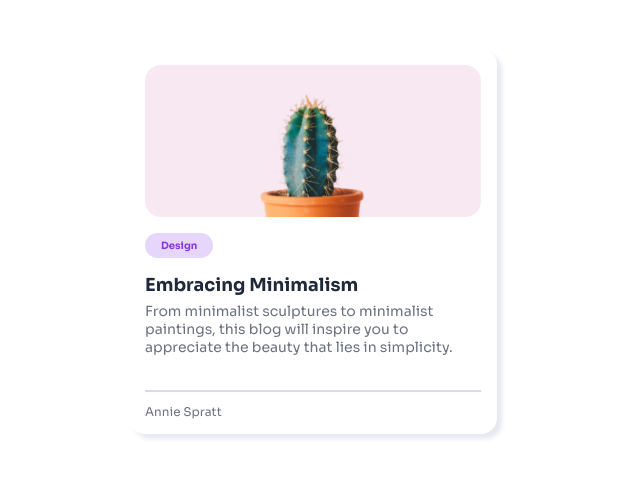
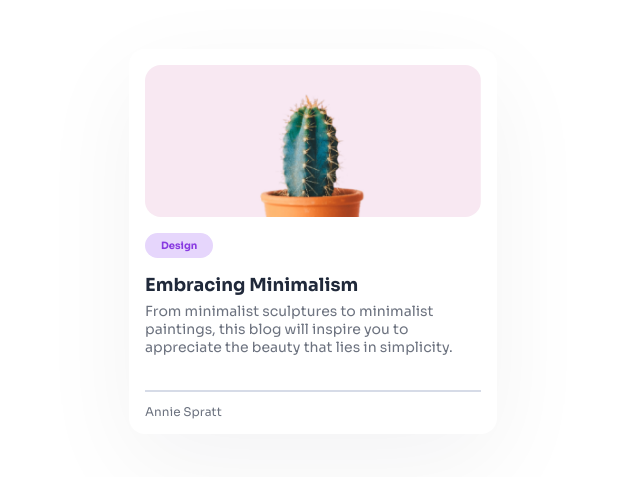
Before and after one commit to soonami69/minimalblogcard, a plain HTML site: page index.html in a window 1280 px wide. Shown: the part 115-592 px from the top of the page, 335-975 px from the left. Drawn offline with Linux system fonts and the light colour scheme.

Commit message:
changed box shadow

```diff
--- a/styles.css
+++ b/styles.css
@@ -14,7 +14,7 @@ body {
     margin-top: 164px;
     margin-left: auto;
     margin-right: auto;
-    box-shadow: 5px 5px 5px #E5EAF0;
+    box-shadow: 0px 30px 100px 0px rgba(17, 23, 41, 0.05);
     border-radius: 16px;
 }
 #cactus {
```
